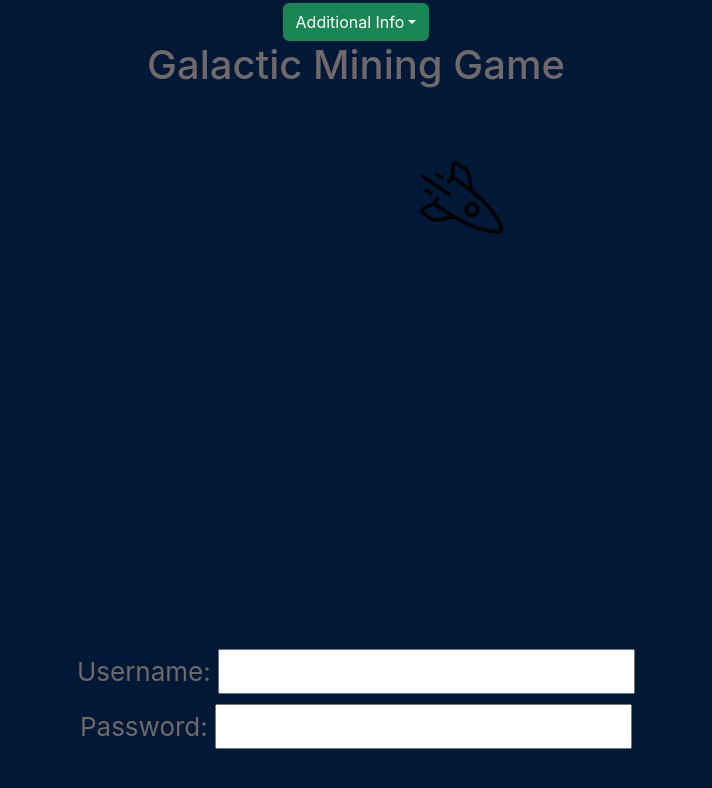
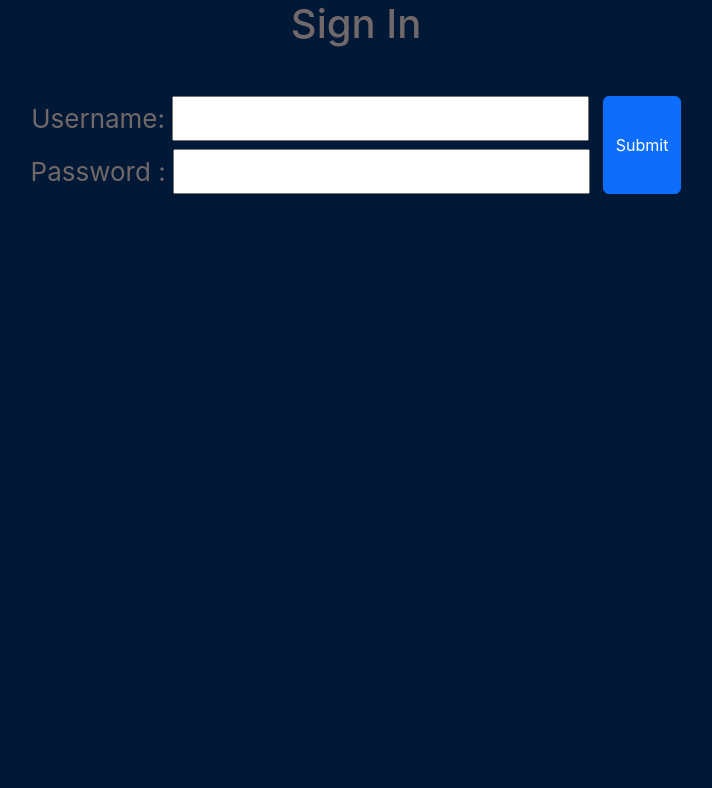
Before and after one commit to CarloAntonioMunizza/GalacticMiningFrontEnd, a React (Create React App) app: page /User/SignIn in a window 1280 px wide. Shown: the top 788 px of the page, without its empty margins (284-996 px from the left). Built offline with nearby package versions, Linux system fonts and the light colour scheme.

Commit message:
added routing and log in and sign in pages

```diff
--- a/package.json
+++ b/package.json
@@ -6,10 +6,12 @@
     "@testing-library/jest-dom": "^5.17.0",
     "@testing-library/react": "^13.4.0",
     "@testing-library/user-event": "^13.5.0",
+    "axios": "^1.7.2",
     "bootstrap": "^5.3.3",
     "react": "^18.3.1",
     "react-bootstrap": "^2.10.2",
     "react-dom": "^18.3.1",
+    "react-router-dom": "^6.23.1",
     "react-scripts": "^5.0.1",
     "web-vitals": "^2.1.4"
   },
--- a/src/App.js
+++ b/src/App.js
@@ -1,39 +1,19 @@
-import rocket from './rocket.svg';
-import './App.css';
-import Dropdown from 'react-bootstrap/Dropdown';
+import { BrowserRouter as Router, Route, Routes, useNavigate } from 'react-router-dom';
+import './Styling/App.css';
+import HomePage from './Pages/HomePage';
+import SignInPage from './Pages/SignInPage';
+import LogInPage from './Pages/LogInPage';
 
 function App() {
   return (
-    <div className="App-background Primary">
-      <div className="App">
-        <Dropdown data-bs-theme='dark'>
-          <Dropdown.Toggle variant="success" id="dropdown-button">
-            Additional Info
-          </Dropdown.Toggle>
-
-          <Dropdown.Menu>
-            <Dropdown.Item href="#/action-1">Power BI</Dropdown.Item>
-          </Dropdown.Menu>
-        </Dropdown>
-
-        <h1 className="Secondary" style={{color: 'var(--secondary-color)'}}>Galactic Mining Game</h1>
-        <div className="App-logo" >
-          <img style={{height: '10vh', rotate: '45deg'}} src={rocket} alt="rocket" />
-        </div>
-
-        <div style={{height: '5vh'}}></div>
-
-        <div style={{display: 'grid', gridTemplateColumns: '1fr', gridGap: '10px'}}>
-          <label style={{color: 'var(--secondary-color)'}}>
-            Username: <input type="text" name="name"/>
-          </label>
-
-          <label style={{color: 'var(--secondary-color)'}}>
-            Password: <input type="text" name="name"/>
-          </label>
-        </div>
-      </div>
-    </div>
+    <Router>
+      <Routes>
+        <Route path="/" element={<HomePage />} />
+        <Route path="/Home" element={<HomePage />} />
+        <Route path="/User/SignIn" element={<SignInPage />} />
+        <Route path="/User/LogIn" element={<LogInPage />} />
+      </Routes>
+    </Router>
   );
 }
 
--- /dev/null
+++ b/src/Pages/HomePage.js
@@ -0,0 +1,53 @@
+import React from 'react';
+import { useNavigate } from 'react-router-dom';
+import rocket  from '../Images/rocket.svg';
+import Dropdown from 'react-bootstrap/Dropdown';
+import Button from 'react-bootstrap/Button';
+import '../Styling/App.css';
+
+function HomePage() {
+  const navigate = useNavigate();
+
+  const goToSignIn = () => {
+    navigate('/User/SignIn');
+  };
+
+  const goToLogIn = () => {
+    navigate('/User/LogIn');
+  };
+
+  return (
+    <div className="App-background Primary">
+      <div className="App">
+        <Dropdown data-bs-theme='dark'>
+          <Dropdown.Toggle variant="success" id="dropdown-button">
+            Additional Info
+          </Dropdown.Toggle>
+
+          <Dropdown.Menu>
+            <Dropdown.Item href="#/action-1">Power BI</Dropdown.Item>
+          </Dropdown.Menu>
+        </Dropdown>
+
+        <h1 className="Secondary" style={{ color: 'var(--secondary-color)' }}>Galactic Mining Game</h1>
+        <div className="App-logo">
+          <img style={{ height: '10vh', rotate: '45deg' }} src={rocket} alt="rocket" />
+        </div>
+
+        <div style={{ height: '5vh' }} />
+
+        <div style={{justifyContent: 'center', display: 'grid' }}>
+            <Button style={{margin: '1vh'}} onClick={goToSignIn}>
+            Sign In
+            </Button>
+
+            <Button style={{margin: '1vh'}} onClick={goToLogIn}>
+            Log In
+            </Button>
+        </div>
+      </div>
+    </div>
+  );
+}
+
+export default HomePage;
--- /dev/null
+++ b/src/Pages/LogInPage.js
@@ -0,0 +1,49 @@
+import React, { useState } from 'react';
+import axios from 'axios';
+import Button from 'react-bootstrap/Button';
+import '../Styling/App.css';
+
+function LogInPage() {
+  const [username, setUsername] = useState('');
+  const [password, setPassword] = useState('');
+  const [message, setMessage] = useState('');
+
+  const handleLogIn = () => {
+    axios.post('https://localhost:3000/User/LogIn', { username, password })
+      .then(response => {
+        setMessage(response.data.message);
+      })
+      .catch(error => {
+        setMessage(error.response.data.message);
+      });
+  };
+
+  return (
+    <div className="App-background Primary">
+      <div className="App">
+        <h1 className="Secondary" style={{ color: 'var(--secondary-color)' }}>Log In</h1>
+        <div style={{ height: '5vh' }} />
+
+        <div style={{ display: 'flex' }}>
+          <div style={{ display: 'grid', gridTemplateColumns: '1fr', gridGap: '1vh' }}>
+            <label style={{ color: 'var(--secondary-color)' }}>
+              Username: <input type="text" name="username" value={username} onChange={e => setUsername(e.target.value)} />
+            </label>
+
+            <label style={{ color: 'var(--secondary-color)' }}>
+              Password : <input type="password" name="password" value={password} onChange={e => setPassword(e.target.value)} />
+            </label>
+          </div>
+
+          <Button style={{ marginLeft: '1vw' }} onClick={handleLogIn}>
+            Login
+          </Button>
+        </div>
+
+        {message && <div style={{ color: 'var(--secondary-color)', marginTop: '1vh' }}>{message}</div>}
+      </div>
+    </div>
+  );
+}
+
+export default LogInPage;
--- /dev/null
+++ b/src/Pages/SignInPage.js
@@ -0,0 +1,49 @@
+import React, { useState } from 'react';
+import axios from 'axios';
+import Button from 'react-bootstrap/Button';
+import '../Styling/App.css';
+
+function SignInPage() {
+  const [username, setUsername] = useState('');
+  const [password, setPassword] = useState('');
+  const [message, setMessage] = useState('');
+
+  const handleSignIn = () => {
+    axios.post('https://localhost:3000/User/SignIn', { username, password })
+      .then(response => {
+        setMessage(response.data.message);
+      })
+      .catch(error => {
+        setMessage(error.response.data.message);
+      });
+  };
+
+  return (
+    <div className="App-background Primary">
+      <div className="App">
+        <h1 className="Secondary" style={{ color: 'var(--secondary-color)' }}>Sign In</h1>
+        <div style={{ height: '5vh' }} />
+
+        <div style={{ display: 'flex' }}>
+          <div style={{ display: 'grid', gridTemplateColumns: '1fr', gridGap: '1vh' }}>
+            <label style={{ color: 'var(--secondary-color)' }}>
+              Username: <input type="text" name="username" value={username} onChange={e => setUsername(e.target.value)} />
+            </label>
+
+            <label style={{ color: 'var(--secondary-color)' }}>
+              Password : <input type="password" name="password" value={password} onChange={e => setPassword(e.target.value)} />
+            </label>
+          </div>
+
+          <Button style={{ marginLeft: '1vw' }} onClick={handleSignIn}>
+            Submit
+          </Button>
+        </div>
+
+        {message && <div style={{ color: 'var(--secondary-color)', marginTop: '1vh' }}>{message}</div>}
+      </div>
+    </div>
+  );
+}
+
+export default SignInPage;
```
Also changed, not shown: src/Images/rocket.svg (renamed from src/rocket.svg), src/Styling/App.css (renamed from src/App.css), 1 other file (tests, documents, lock files or other folders).
